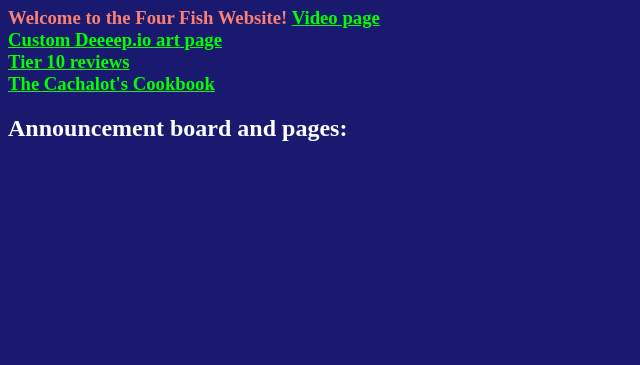
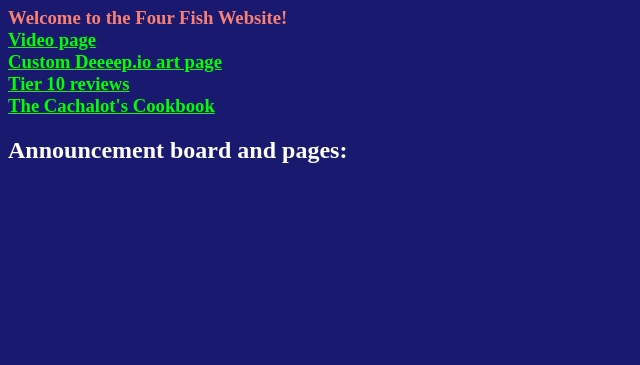
Before and after one commit to FourFish4/Fourfish, a plain HTML site: page index.html in a window 1280 px wide. Shown: the part 435-800 px from the top of the page, without its empty margins (0-640 px from the left). Drawn offline with Linux system fonts and the light colour scheme.

Commit message:
Update index.html

```diff
--- a/index.html
+++ b/index.html
@@ -2,7 +2,7 @@
 <html>
 <body style="background-color: midnightblue;">
 <img src="FFlogo.png" alt="Logo"style="width:350px;height:350px;"><h1 style="color: salmon;">The Official Four Fish Website
-<h3 style="color: salmon;"> Welcome to the Four Fish Website!
+<h3 style="color: salmon;"> Welcome to the Four Fish Website!<br>
 
 <a style="color: lime;"href="vids.html"> Video page</a><br>
 <a style="color: lime;"href="custom.html"> Custom Deeeep.io art page</a><br>
```
